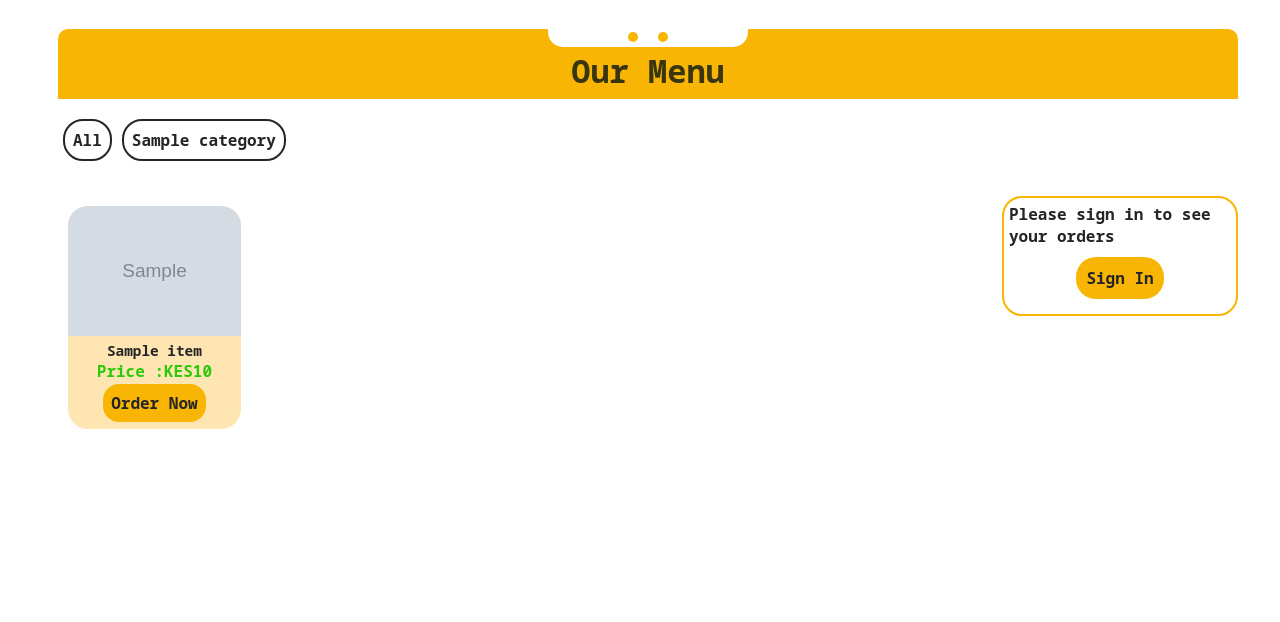
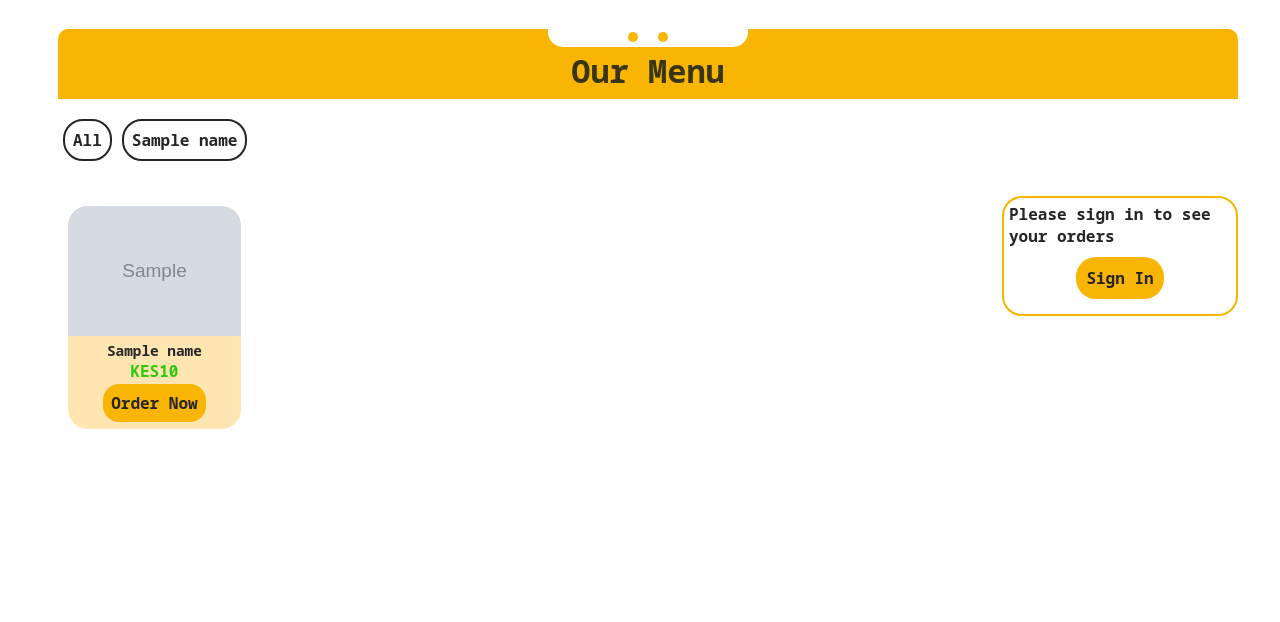
Before and after one commit to elisoft-engineer/yummypoint, a Django app: template templates/menu/menu.html in a window 1280 px wide. Shown: the part 49-671 px from the top of the page. Run offline with Django 5.2, Linux system fonts and the light colour scheme; the template is opened without the code that fills it: most values are stand-ins (such as "Sample title", 1, 10 or a date in 2020); grey boxes marked "Sample" are stand-in pictures.

Commit message:
refactor code

```diff
--- a/templates/menu/menu.html
+++ b/templates/menu/menu.html
@@ -15,8 +15,8 @@
     <nav class="categories">
       <a href="{% url 'menu' %}" class="category-link"> All </a>
       {% for category in categories %}
-      <a href="{% url 'menu_by_category' category.id %}" class="category-link">
-        {{ category.name }}
+      <a href="{% url 'menu-by-category' category.id %}" class="category-link">
+        {{ category.name.title }}
       </a>
       {% endfor %}
     </nav>
@@ -26,15 +26,15 @@
       <div class="items" id="menu-items-container">
         {% for item in items %}
         <div class="card-container">
-          <a href="{% url 'menu_item' item.id %}">
+          <a href="{% url 'menu-item' item.id %}">
             <div class="card">
               <img
                 src="{{item.image.url}}"
                 alt="{{item.name}} image"
                 class="image"
               />
-              <div class="name">{{ item.name }}</div>
-              <div class="price">Price :KES{{ item.price }}</div>
+              <div class="name">{{ item.name.title }}</div>
+              <div class="price">KES{{ item.price }}</div>
               <div class="order">
                 <a href="{% url 'order' item.id %}" class="link">Order Now</a>
               </div>
```
